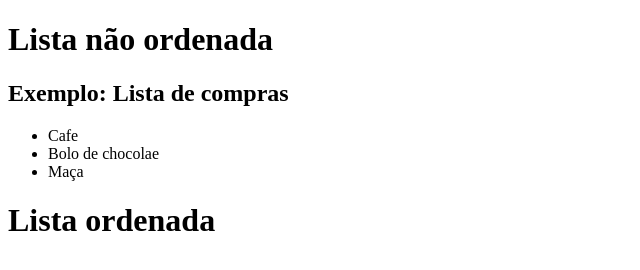
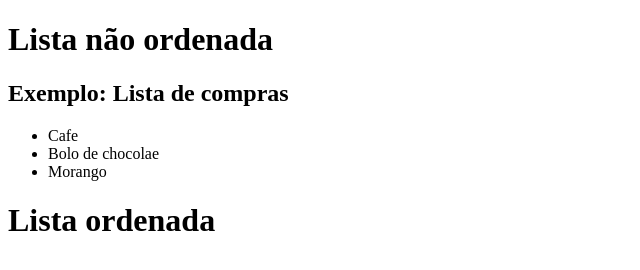
Before and after one commit to Dev-Pamella/aula-tabela, a plain HTML site: page index.html in a window 1280 px wide. Shown: the full height of the page, 0-640 px from the left. Drawn offline with Linux system fonts and the light colour scheme.

Commit message:
trocado de Maça po morango

```diff
--- a/index.html
+++ b/index.html
@@ -11,7 +11,7 @@
     <ul>
         <li>Cafe</li>
         <li>Bolo de chocolae</li>
-        <li>Maça</li>
+        <li>Morango</li>
         <!-- ul>li*algum numero = cria ul e li a quantidade que tu colocou -->
     </ul>
 
```
